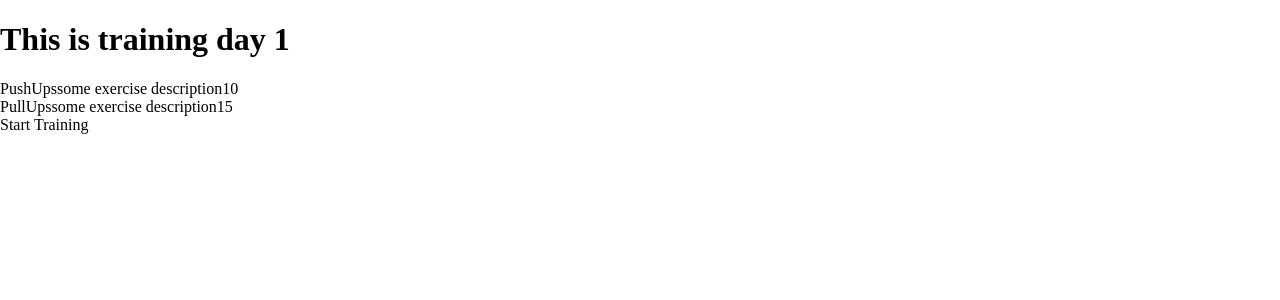
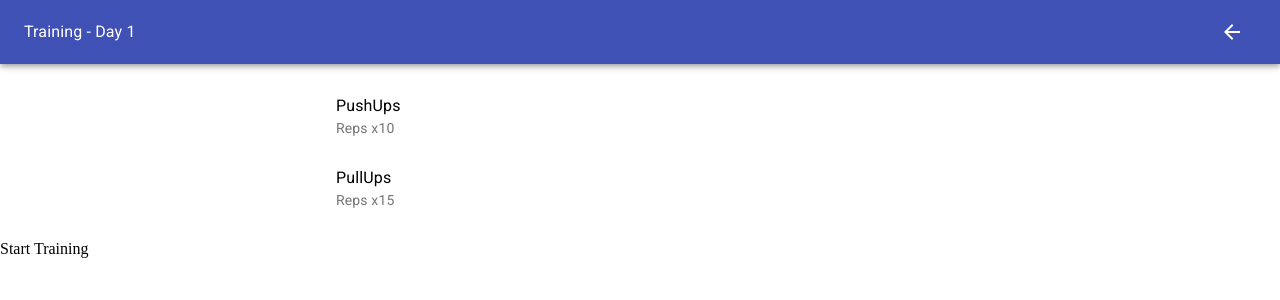
Before and after one commit to konradpardyak/fit-app, a React (Create React App) app: page /day/1 in a window 1280 px wide. Shown: the top 300 px of the page. Built offline with nearby package versions, Linux system fonts and the light colour scheme.

Commit message:
Add Material-UI to Day

```diff
--- a/src/Day/Day.js
+++ b/src/Day/Day.js
@@ -1,26 +1,45 @@
 import { useHistory } from 'react-router-dom';
 import { useParams } from "react-router-dom";
-import { useSelector } from 'react-redux';
 
-import TrainingCard from './TrainingCard';
+import DayContent from './DayContent';
+
+import { Grid, AppBar, Toolbar, Typography, IconButton } from '@material-ui/core';
+import ArrowBackIcon from '@material-ui/icons/ArrowBack';
+import { makeStyles } from '@material-ui/core/styles';
+
+const useStyles = makeStyles({
+  headerStyle: {
+    flex: 1
+  }
+});
 
 const Day = () => {
   const {id} = useParams();
   let history = useHistory();
-  const plan = useSelector((state) => state.plan.plan);
+  const classes = useStyles();
 
   return (
-    <div>
-      <h1>This is training day {id}</h1>
-      {plan.days[id-1].todayPlan.map((exercise) => {
-        const foundExercise = plan.exercisesList.find((searched) => (searched.exId === exercise.exId));
-        return <TrainingCard name={foundExercise.name} desc={foundExercise.desc} reps={exercise.reps} key={exercise.exId} />
-      })}
+    <Grid container direction="column">
+      <Grid item>
+        <AppBar position="static">
+          <Toolbar>
+            <Typography className={classes.headerStyle}>Training - Day {id}</Typography>
+            <IconButton aria-label="go-back" color="inherit" onClick={() => history.goBack()}>
+              <ArrowBackIcon />
+            </IconButton>
+          </Toolbar>
+        </AppBar>
+      </Grid>
+      <Grid item container justify="center">
+        <Grid item xs={12} sm={6}>
+          <DayContent />
+        </Grid>
+      </Grid>
 
       <div onClick={() => history.push(`/training/${id}`)}>
         Start Training
       </div>
-    </div>
+    </Grid>
   );
 }
 
--- /dev/null
+++ b/src/Day/DayContent.js
@@ -0,0 +1,32 @@
+import { useParams } from "react-router-dom";
+import { useSelector } from 'react-redux';
+
+import TrainingCard from './TrainingCard';
+
+import { Grid, List } from '@material-ui/core';
+import { makeStyles } from '@material-ui/core/styles';
+
+const useStyles = makeStyles({
+  contentStyle: {
+    padding: "8px 0 8px 0"
+  }
+});
+
+const DayContent = () => {
+  const {id} = useParams();
+  const plan = useSelector((state) => state.plan.plan);
+  const classes = useStyles();
+
+  return (
+    <Grid container className={classes.contentStyle} direction="column">
+      <List>
+        {plan.days[id-1].todayPlan.map((exercise) => {
+          const foundExercise = plan.exercisesList.find((searched) => (searched.exId === exercise.exId));
+          return <TrainingCard name={foundExercise.name} desc={foundExercise.desc} reps={exercise.reps} key={exercise.exId} />
+        })}
+      </List>
+    </Grid>
+  )
+}
+
+export default DayContent;
--- a/src/Day/TrainingCard.js
+++ b/src/Day/TrainingCard.js
@@ -1,10 +1,53 @@
+import { useState } from 'react';
+
+import { ListItem, ListItemText, Dialog, DialogTitle, DialogContent, IconButton, Typography } from '@material-ui/core/';
+import CloseIcon from '@material-ui/icons/Close';
+import { makeStyles } from '@material-ui/core/styles';
+
+const useStyles = makeStyles(theme => ({
+  root: props => ({
+    margin: 0,
+    padding: theme.spacing(2)
+  }),
+  closeButton: props => ({
+    position: 'absolute',
+    right: theme.spacing(1),
+    top: theme.spacing(1),
+    color: theme.palette.grey[500]
+  })
+}));
+
 const TrainingCard = (props) => {
   const {name, desc, reps } = props;
+  const classes = useStyles(props);
+  const [open, setOpen] = useState(false);
+
+  const handleClickOpen = () => {
+    setOpen(true);
+  };
+  const handleClose = () => {
+    setOpen(false);
+  };
 
   return (
-    <div>
-      {`${name}${desc}${reps}`}
-    </div>
+    <>
+      <ListItem button onClick={handleClickOpen}>
+        <ListItemText primary={name} secondary={`Reps x${reps}`} />
+      </ListItem>
+      <Dialog onClose={handleClose} open={open}>
+        <DialogTitle disableTypography className={classes.root}>
+          <Typography variant="h6">{name}</Typography>
+          <IconButton aria-label="close" className={classes.closeButton} onClick={handleClose}>
+            <CloseIcon />
+          </IconButton>
+        </DialogTitle>
+        <DialogContent dividers>
+          <Typography gutterBottom>
+            {desc}
+          </Typography>
+        </DialogContent>
+      </Dialog>
+    </>
   );
 }
 
```
